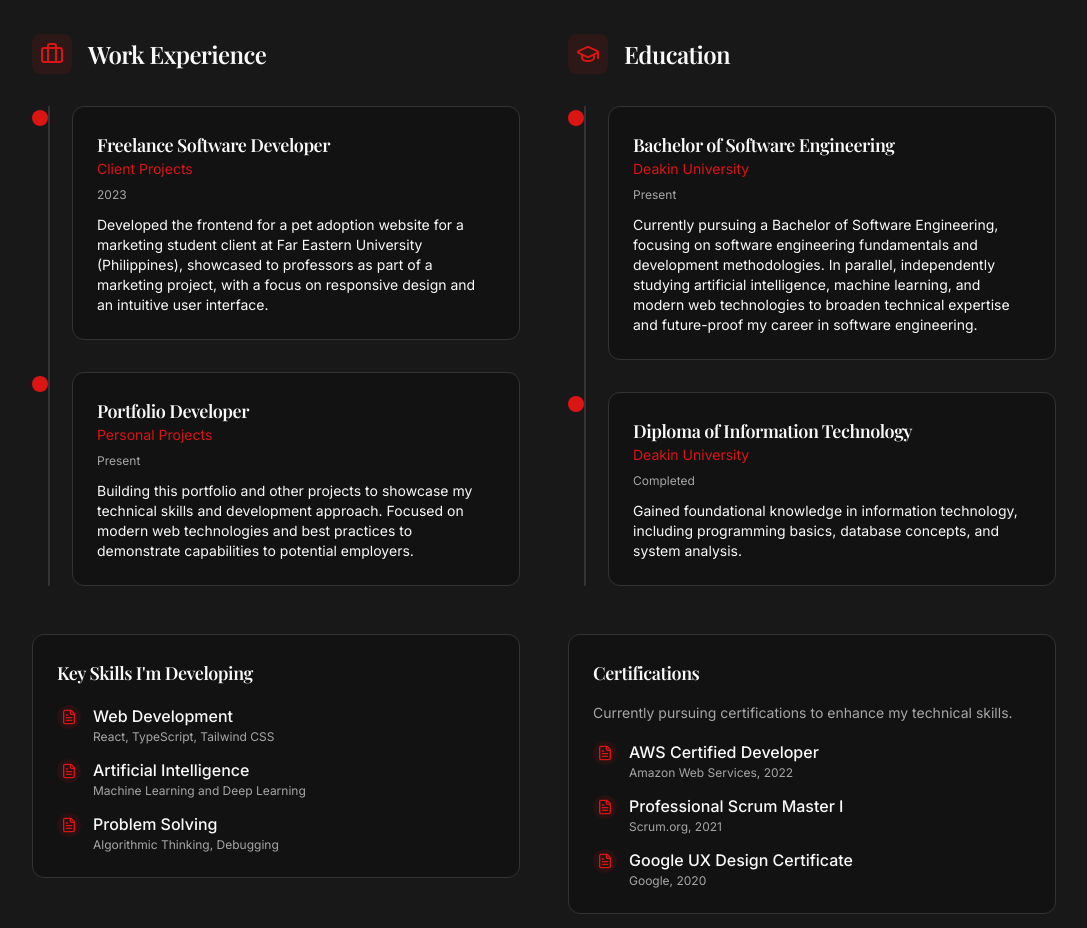
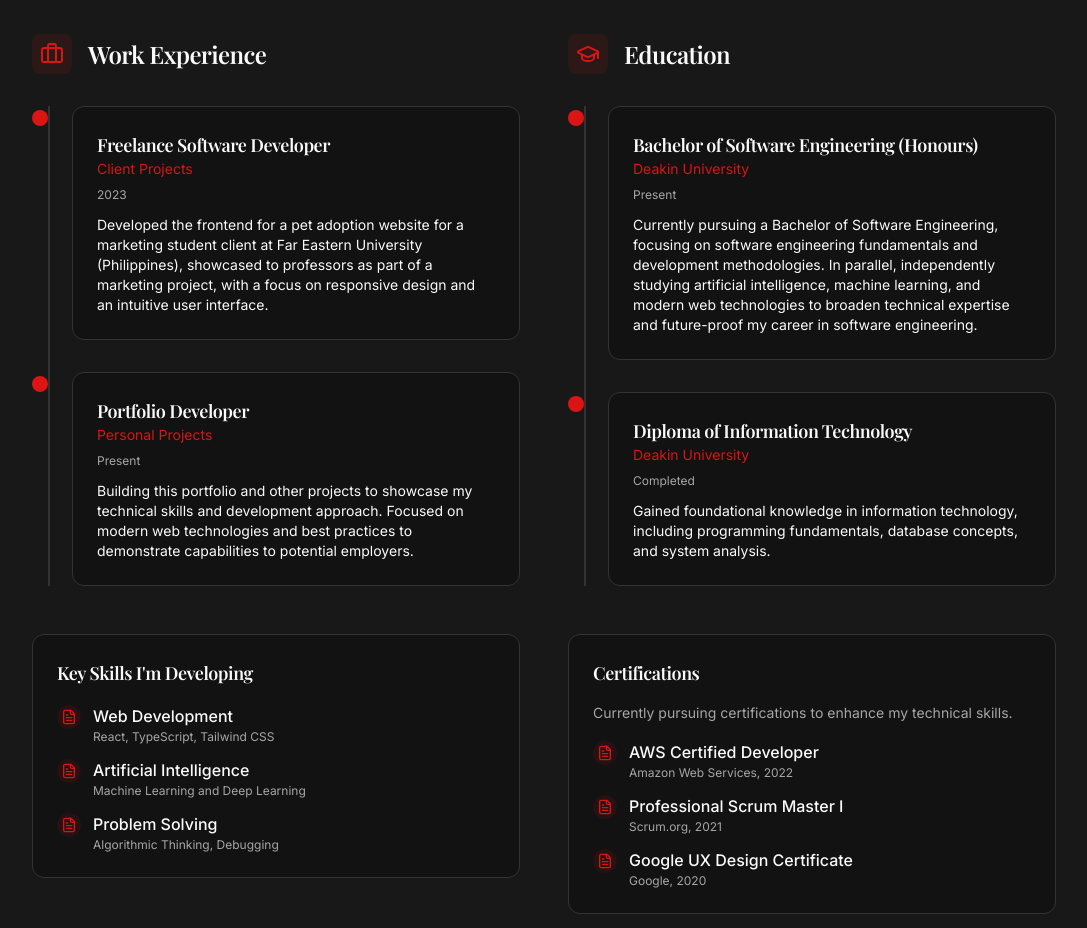
Before and after one commit to H41s3/My-Portfolio, a React (Vite) app: page / in a window 1280 px wide. Shown: the part 4280-5208 px from the top of the page, without its empty margins (96-1183 px from the left). Built offline with nearby package versions, Linux system fonts and the light colour scheme.

Commit message:
Added Honours to Bachelor's degree

```diff
--- a/src/components/Resume.tsx
+++ b/src/components/Resume.tsx
@@ -21,7 +21,7 @@ const Resume = () => {
 
   const education = [
     {
-      degree: "Bachelor of Software Engineering",
+      degree: "Bachelor of Software Engineering (Honours)",
       institution: "Deakin University",
       duration: "Present",
       description: "Currently pursuing a Bachelor of Software Engineering, focusing on software engineering fundamentals and development methodologies. In parallel, independently studying artificial intelligence, machine learning, and modern web technologies to broaden technical expertise and future-proof my career in software engineering."
@@ -30,7 +30,7 @@ const Resume = () => {
       degree: "Diploma of Information Technology",
       institution: "Deakin University",
       duration: "Completed",
-      description: "Gained foundational knowledge in information technology, including programming basics, database concepts, and system analysis."
+      description: "Gained foundational knowledge in information technology, including programming fundamentals, database concepts, and system analysis."
     }
   ];
 
```
